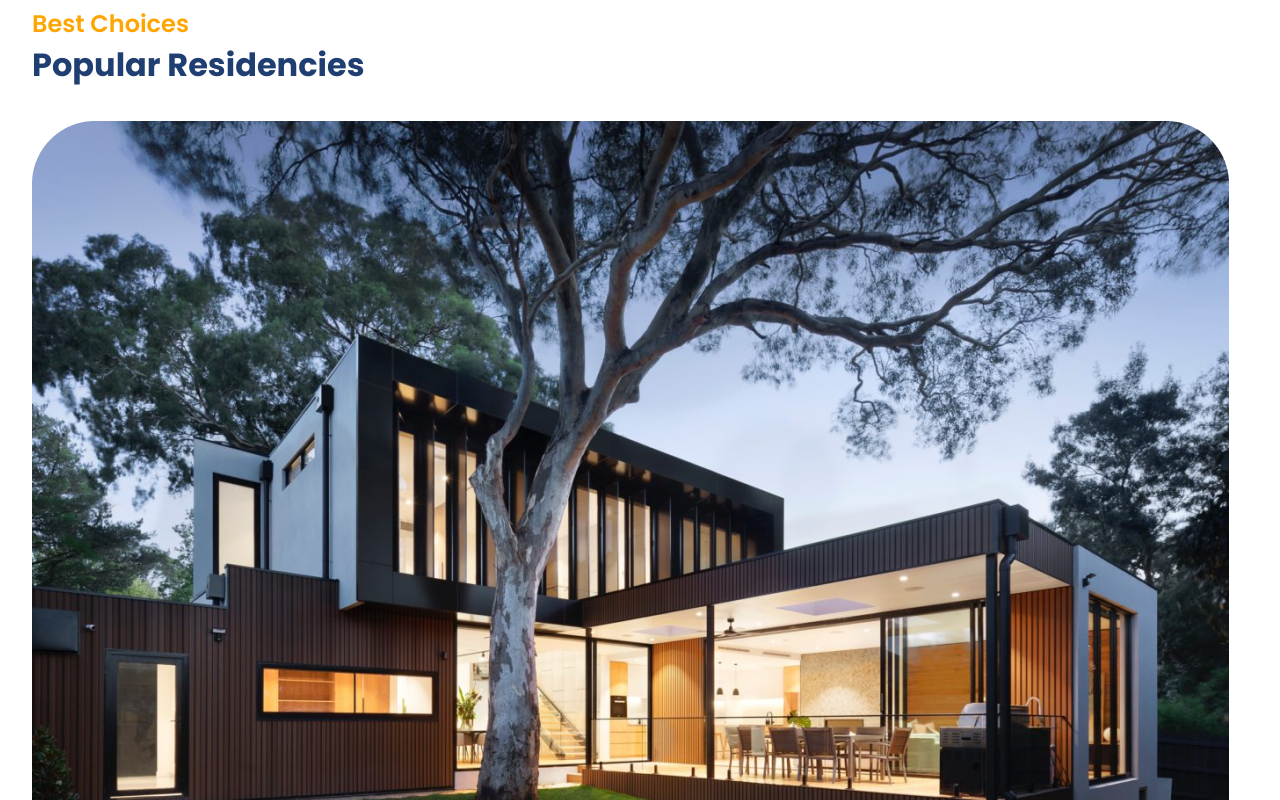
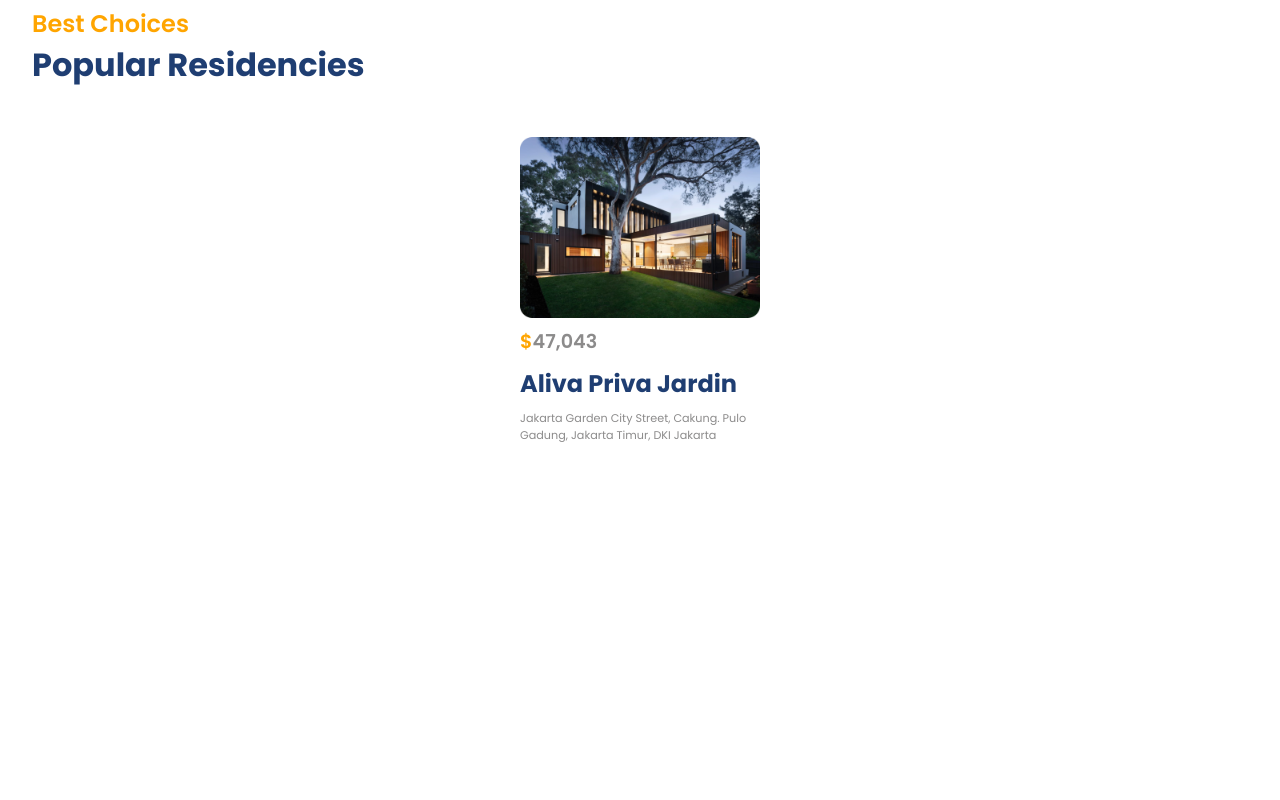
Before and after one commit to noahnoahnoahtran/Web_Dev, a React (Create React App) app in the folder Website/8_real_estate/: page / in a window 1280 px wide. Shown: the part 920-1720 px from the top of the page. After the commit the page ends 1416 px from the top, so only its background shows below. Built offline with nearby package versions, Linux system fonts and the light colour scheme.

Commit message:
style(residencies): add styling to swiper card

```diff
--- a/Website/8_real_estate/src/components/Residencies/Residencies.css
+++ b/Website/8_real_estate/src/components/Residencies/Residencies.css
@@ -1,3 +1,26 @@
 .r-head {
   margin-bottom: 2rem;
 }
+.r-card {
+  gap: 0.6rem;
+  padding: 1rem;
+  border-radius: 10px;
+  max-width: max-content;
+  margin: auto;
+  transition: all 300ms ease-in;
+}
+.r-card > img {
+  width: 100%;
+  max-width: 15rem;
+}
+.r-card > :nth-child(2) {
+  font-size: 1.2rem;
+  font-weight: 600;
+}
+.r-card > :nth-child(3) {
+  font-size: 1.5rem;
+}
+.r-card > :nth-child(4) {
+  font-size: 0.7rem;
+  width: 15rem;
+}
--- a/Website/8_real_estate/src/components/Residencies/Residencies.jsx
+++ b/Website/8_real_estate/src/components/Residencies/Residencies.jsx
@@ -15,7 +15,7 @@ function Residencies() {
         <Swiper>
           {data.map((card, i) => (
             <SwiperSlide key={i}>
-              <div className="r-card">
+              <div className="flexColStart r-card">
                 <img src={card.image} alt="home" />
                 <span className="secondaryText r-price">
                   <span style={{ color: "orange" }}>$</span>
```
